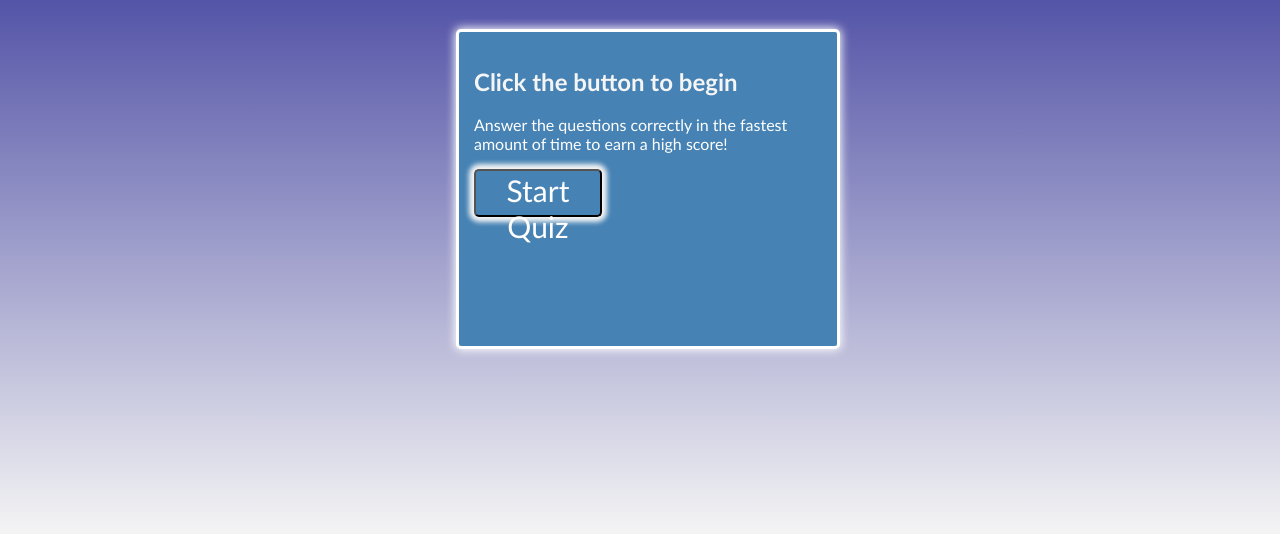
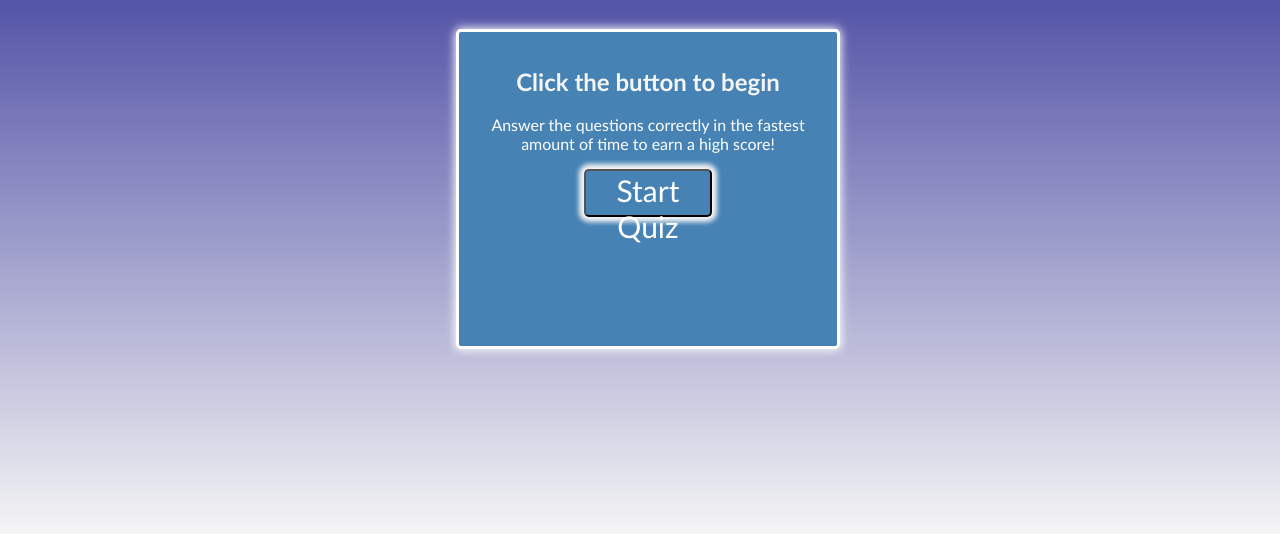
Before and after one commit to Josevillarr/Pop-Quiz-Challenge, a plain HTML site: page index.html in a window 1280 px wide. Shown: the part 280-814 px from the top of the page. Drawn offline with Linux system fonts and the light colour scheme.

Commit message:
early commit

```diff
--- a/assets/style.css
+++ b/assets/style.css
@@ -39,7 +39,7 @@ body {
     box-shadow: 0 0 10px 1px white;
     padding: 15px;
     margin: 0 auto;
-    justify-content: center;
+
 
 }
 
@@ -52,7 +52,6 @@ body {
     height: 6vh;
     border-radius: 5px;
     font-size: 30px;
-
 }
 
 .qbox {
@@ -70,3 +69,7 @@ body {
 .container h2 {
     color: whitesmoke;
 }
+
+#start-box {
+    text-align: center;
+}
```
Also changed, not shown: index.html (+0 -2 lines).
